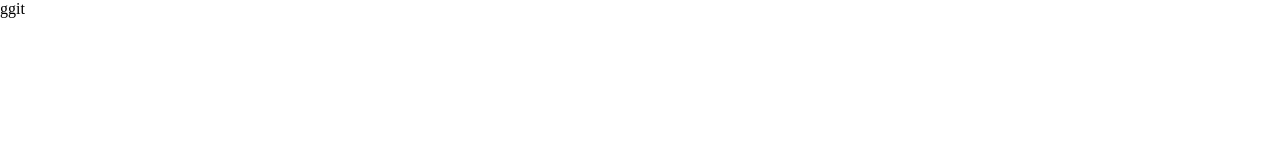
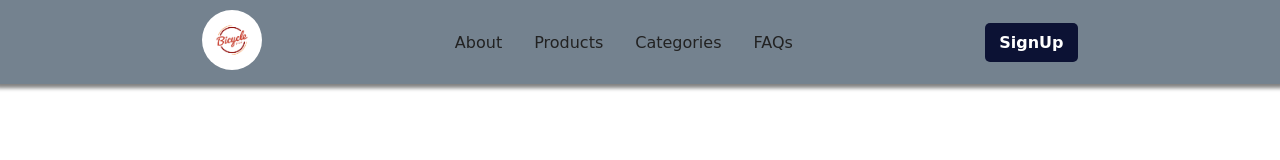
Before and after one commit to Ethicdev07/shopsyProject, a plain HTML site: page index.html in a window 1280 px wide. Drawn offline with Linux system fonts and the light colour scheme.

Commit message:
landingpage updated

```diff
--- a/index.html
+++ b/index.html
@@ -4,11 +4,29 @@
     <meta charset="UTF-8">
     <meta name="viewport" content="width=device-width, initial-scale=1.0">
     <title>Document</title>
+    <link rel="stylesheet" href="https://cdnjs.cloudflare.com/ajax/libs/font-awesome/7.0.1/css/all.min.css" integrity="sha512-2SwdPD6INVrV/lHTZbO2nodKhrnDdJK9/kg2XD1r9uGqPo1cUbujc+IYdlYdEErWNu69gVcYgdxlmVmzTWnetw==" crossorigin="anonymous" referrerpolicy="no-referrer" />
     <link rel="stylesheet" href="./landingPage.css">
 </head>
 <body>
     <header>
-        <nav>ggit</nav>
+        <nav>
+            <a href=""><img src="./images/logo.jpg" alt="logo" class="logo"></a>
+
+
+            <ul class="menu-list">
+                <li><a href="">About</a></li>
+                <li><a href="">Products</a></li>
+                <li><a href="">Categories</a></li>
+                <li><a href="">FAQs</a></li>
+            </ul>
+
+
+
+            <div class="btn-icons">
+                <button><a href="">SignUp</a></button>
+                <i class="fa-solid fa-bars"></i>
+            </div>
+        </nav>
     </header>
 </body>
 </html>
--- a/landingPage.css
+++ b/landingPage.css
@@ -2,4 +2,50 @@
     margin: 0;
     padding: 0;
     box-sizing: border-box;
+    font-family: cursive;
+    list-style-type: none;
+    text-decoration: none;
 }
+.logo{
+    width: 60px;
+    border-radius: 50px;
+}
+
+header{
+    background-color: #0f273d93;
+    box-shadow: 0px 0px 4px 4px grey;
+}
+nav{
+    display: flex;
+    justify-content: space-evenly;
+    align-items: center;
+    padding: 10px;
+}
+.menu-list{
+    display: flex;
+    gap: 2em;
+}
+.menu-list li a{
+    color: #222;
+}
+.btn-icons{
+    display: flex;
+    align-items: center;
+    gap: 1em;
+}
+.btn-icons button{
+    padding: 10px 14px;
+    border-radius: 5px;
+    background-color: #0c1234;
+    border: none;
+}
+.btn-icons button a{
+    color: white;
+    font-weight: 600;
+    font-size: 1.2em;
+}
+.fa-bars{
+    font-size: 2em;
+    color: white;
+    display: none;
+}
```
Also changed, not shown: images/logo.jpg (added).
